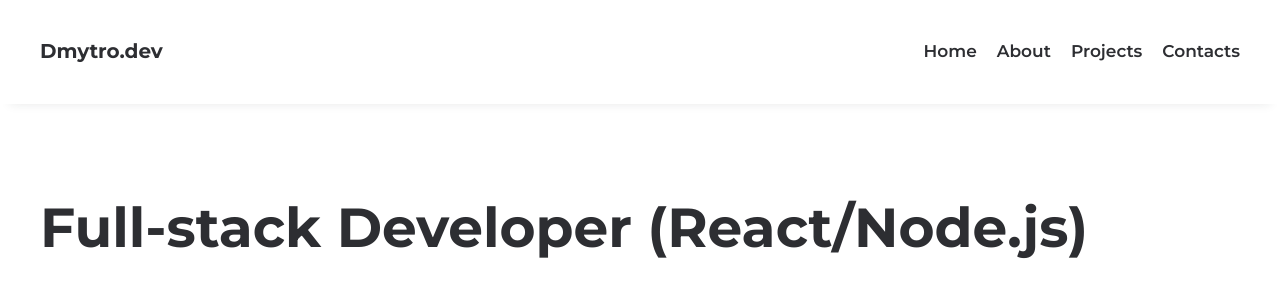
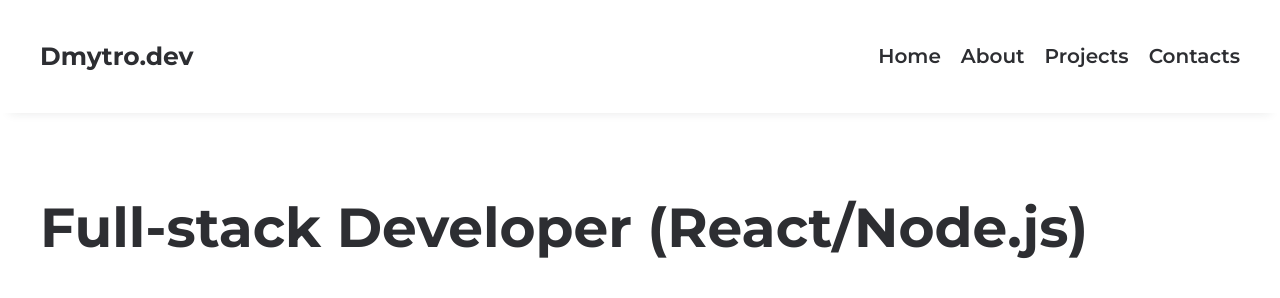
Before and after one commit to LehezaDmytro/portfolio, a plain HTML site: page index.html in a window 1280 px wide. Shown: the top 298 px of the page. Drawn offline with nearby package versions, Linux system fonts and the light colour scheme.

Commit message:
update styles

```diff
--- a/sass/components/_header.scss
+++ b/sass/components/_header.scss
@@ -16,7 +16,7 @@ header {
     justify-content: space-between;
 
     .logo {
-      font-size: 20px;
+      font-size: 25px;
       font-weight: 700;
     }
 
@@ -24,7 +24,7 @@ header {
       display: flex;
       gap: 20px;
 
-      font-size: 17px;
+      font-size: 20px;
       font-weight: 600;
     }
   }
```
Also changed, not shown: css/main.css.
